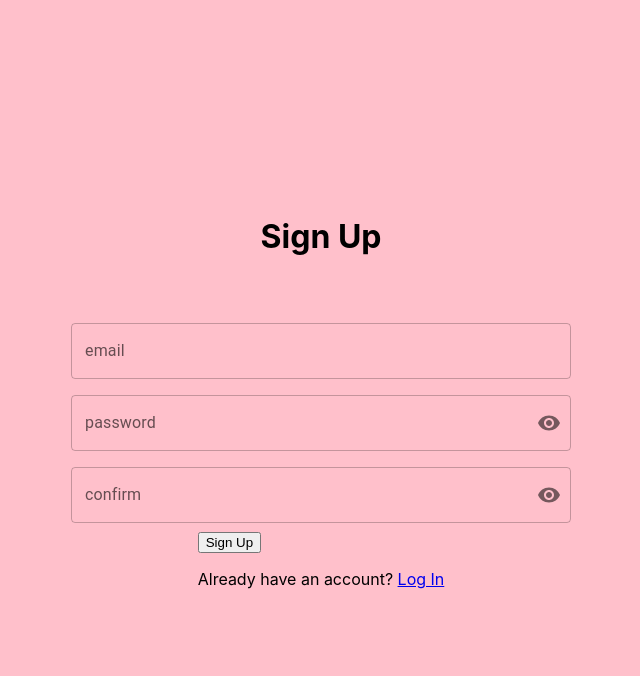
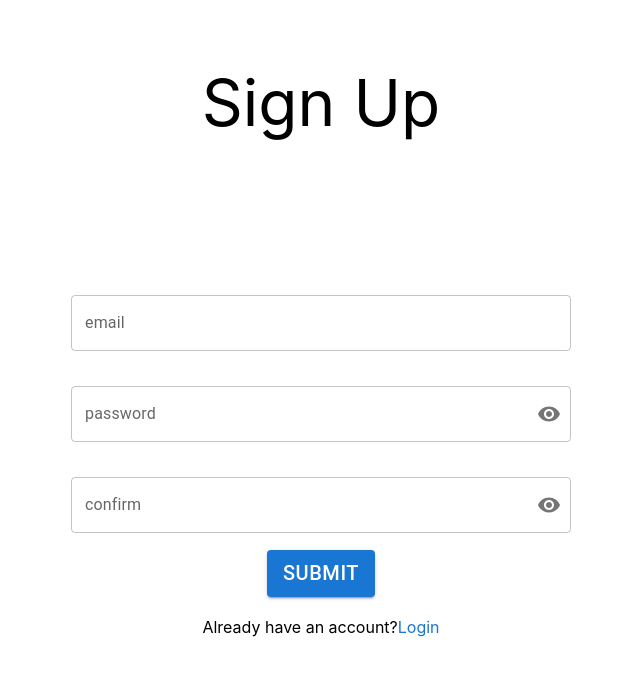
Before and after one commit to DanielShamir93/1K4A-Passwords, a React (Create React App) app: page / in a window 1280 px wide. Shown: the top 676 px of the page, without its empty margins (319-959 px from the left). Built offline with nearby package versions, Linux system fonts and the light colour scheme; no server answers.

Commit message:
Add style to signup page

```diff
--- a/package.json
+++ b/package.json
@@ -7,6 +7,7 @@
     "@emotion/styled": "^11.6.0",
     "@mui/icons-material": "^5.2.5",
     "@mui/material": "^5.2.6",
+    "@mui/styles": "^5.2.3",
     "@testing-library/jest-dom": "^5.16.1",
     "@testing-library/react": "^12.1.2",
     "@testing-library/user-event": "^13.5.0",
--- a/src/App.js
+++ b/src/App.js
@@ -4,11 +4,12 @@ import Signup from './pages/signup/components/Signup.component';
 import Home from './pages/home/components/Home.component';
 import ProtectedRoute from './components/ProtectedRoute.component';
 
+
 // TODO: Login page
 
 function App() {
   return (
-      <Router>
+    <Router>
         <Route path="/" exact component={Signup} />
         <ProtectedRoute path="/home" component={Home} />
       </Router>
--- /dev/null
+++ b/src/components/mui.components/BasicButton.component.jsx
@@ -0,0 +1,14 @@
+import Button from '@mui/material/Button';
+
+// Buttons variants: text, contained, outline
+export default function BasicButton({ label, variant, signup }) {
+
+  return (
+    <Button
+      style={{fontSize: '20px'}}
+      variant={variant}
+      onClick={signup}
+    >{label}
+    </Button>
+  );
+}
--- a/src/components/mui.components/PasswordInput.components.jsx
+++ b/src/components/mui.components/PasswordInput.components.jsx
@@ -36,7 +36,7 @@ export default function PasswordInput(props) {
   };
 
   return (
-    <FormControl sx={{ m: 1, width: '50vw', maxWidth: '500px' }} variant="outlined">
+    <FormControl sx={{ m: 1, width: '40vw', maxWidth: '500px' }} variant="outlined">
       <InputLabel htmlFor="outlined-adornment-password">{props.label}</InputLabel>
       <OutlinedInput
         id="outlined-adornment-password"
--- a/src/components/mui.components/TextFieldInput.component.jsx
+++ b/src/components/mui.components/TextFieldInput.component.jsx
@@ -17,7 +17,7 @@ export default function TextFieldInput(props) {
   };
 
   return (
-    <FormControl sx={{m: 1, width: '50vw', maxWidth: '500px' }} variant="outlined">
+    <FormControl sx={{m: 1, width: '40vw', maxWidth: '500px' }} variant="outlined">
       <TextField
         label={props.label}
         onChange={(e) => {handleChange(e)}}
--- /dev/null
+++ b/src/components/mui.components/UnderlineLink.component.jsx
@@ -0,0 +1,20 @@
+/* eslint-disable jsx-a11y/anchor-is-valid */
+import Link_MUI from '@mui/material/Link';
+import { Link } from 'react-router-dom';
+
+// underline options: none, hover, always
+
+export default function UnderlineLink({ label, underline, linkTo }) {
+  console.log(underline);
+
+  return (
+    <Link
+      to={linkTo}
+      style={{textDecoration: 'none'}}
+    >
+      <Link_MUI underline={underline}>
+        {label}
+      </Link_MUI>
+    </Link>
+  );
+}
--- a/src/pages/signup/components/Signup.component.jsx
+++ b/src/pages/signup/components/Signup.component.jsx
@@ -5,6 +5,9 @@ import { createUserWithEmailAndPassword, onAuthStateChanged } from "firebase/aut
 import PasswordInput from '../../../components/mui.components/PasswordInput.components';
 import TextFieldInput from '../../../components/mui.components/TextFieldInput.component';
 import { useSelector } from 'react-redux';
+import BasicButton from '../../../components/mui.components/BasicButton.component';
+import UnderlineLink from '../../../components/mui.components/UnderlineLink.component';
+import { makeStyles } from '@mui/styles';
 import '../signup.styles.scss';
 
 export default function Signup() {
@@ -46,9 +49,11 @@ export default function Signup() {
 
     return (
         <div className="Signup">
-            <h1>Sign Up</h1>
-            <h3>{comment}</h3>
-            <div className="user-inputs">
+            <div className="signup-view">
+                <p className="signup-title">Sign Up</p>
+                <p className="signup-comment">{comment}</p>
+                <div className="signup-box">
+                    <div className="signup-box-inputs">
                         <div className="email">
                             <TextFieldInput
                                 label="email"
@@ -65,16 +70,24 @@ export default function Signup() {
                             />
                         </div>
                     </div>
-            <div>
-                <div>
-                    <button onClick={signup}>Sign Up</button>
+                    <BasicButton
+                    label="submit"
+                    variant="contained"
+                    signup={signup}
+                    />
                 </div>
-                <div>
-                    <p>
-                        Already have an account? <Link to="/">Log In</Link>
-                    </p>
+                <div className="to-login">
+                    <span className="to-login-text">
+                        Already have an account?
+                    </span>
+                    <UnderlineLink
+                        label="Login"
+                        underline="hover"
+                        linkTo="/login"
+                    />
                 </div>
             </div>
+
         </div>
     )
 }
--- a/src/pages/signup/signup.styles.scss
+++ b/src/pages/signup/signup.styles.scss
@@ -1,8 +1,40 @@
 .Signup {
     display: flex;
-    flex-direction: column;
-    justify-content: center;
+    justify-content: space-around;
     height: 100vh;
-    background: pink;
-    align-items: center;
+
+    .signup-view {
+        height: 100vh;
+        display: flex;
+        flex-direction: column;
+        align-items: center;
+
+        .signup-title {
+            font-size: 4rem;
+        }
+
+        .signup-comment {
+            font-size: 3vmin;
+            height: 3vmin;
+        }
+
+        .signup-box {
+            height: 40vh;
+            display: flex;
+            flex-direction: column;
+            align-items: center;
+            justify-content: space-around;
+
+            &-inputs {
+                height: 40vh;
+                display: flex;
+                flex-direction: column;
+                justify-content: space-around;
+            }
+        }
+
+        .to-login {
+            margin-top: 20px;
+        }
+    }
 }
```
Also changed, not shown: 1 other file (tests, documents, lock files or other folders). Lines whose indentation alone changed are shown as unchanged.
